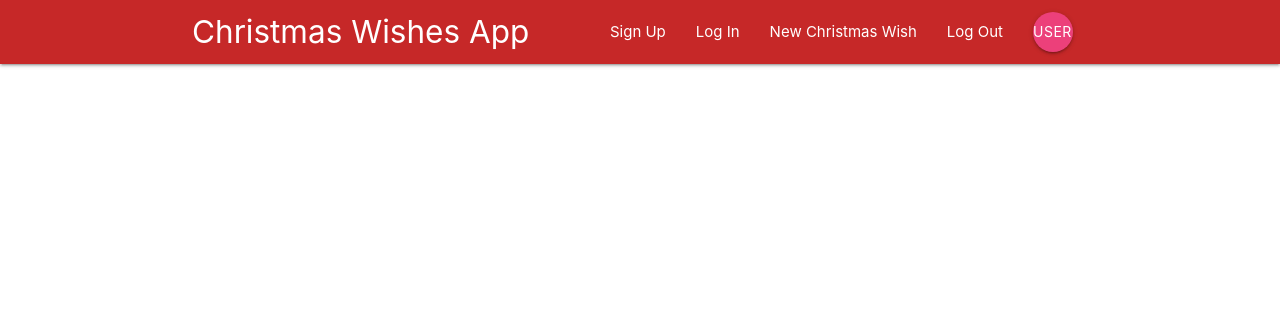
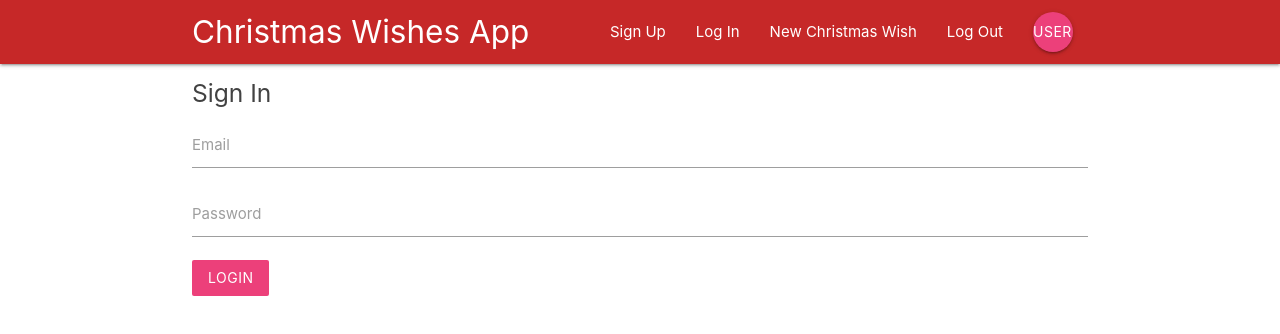
Before and after one commit to nguy2819/Christmas-Wishes-App-for-Family, a React (Create React App) app: page /signin in a window 1280 px wide. Shown: the top 334 px of the page. Built offline with nearby package versions, Linux system fonts and the light colour scheme.

Commit message:
dealing with SignIn components

```diff
--- a/src/App.js
+++ b/src/App.js
@@ -3,6 +3,7 @@
 import Navbar from './components/layout/Navbar';
 import Dashboard from './components/dashboard/Dashboard';
 import ProjectDetails from './components/projects/ProjectDetails';
+import SignIn from './components/auth/SignIn';
 
 class App extends Component {
   render() {
@@ -13,6 +14,7 @@
         <Switch>
           <Route exact path='/' component={Dashboard}/>
           <Route path='/project/:id' component={ProjectDetails}/>
+          <Route path='/signin' component={SignIn}/>
         </Switch>
       </div>
       </BrowserRouter>
--- a/src/components/auth/SignIn.js
+++ b/src/components/auth/SignIn.js
@@ -0,0 +1,35 @@
+import React, { Component } from 'react'
+
+export class SignIn extends Component {
+    state = {
+
+    }
+    handleChange = (e) => {
+        console.log(e)
+    }
+    handleSubmit = (e) => {
+        console.log(e)
+    }
+  render() {
+    return (
+      <div className="container">
+        <form onSubmit={this.handleSubmit} className="white">
+            <h5 className="grey-text text-darken-3">Sign In</h5>
+            <div className="input-field">
+                <label htmlFor="email">Email</label>
+                <input type="email" id="email" onChange={this.handleChange}/>
+            </div>
+            <div className="input-field">
+                <label htmlFor="password">Password</label>
+                <input type="password" id="password" onChange={this.handleChange}/>
+            </div>
+            <div className="input-field">
+                <button className="btn pink lighten-1 z-depth-0">Login</button>
+            </div>
+        </form>
+      </div>
+    )
+  }
+}
+
+export default SignIn
```
